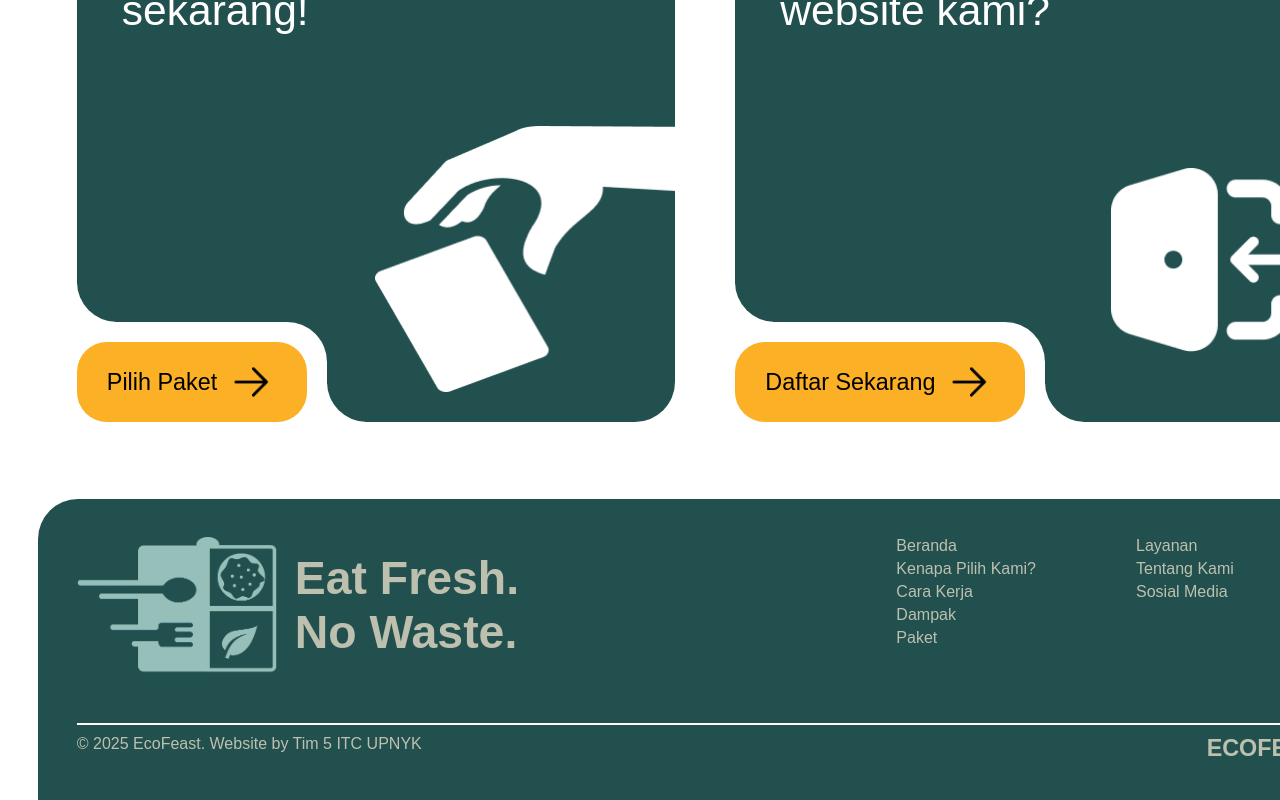
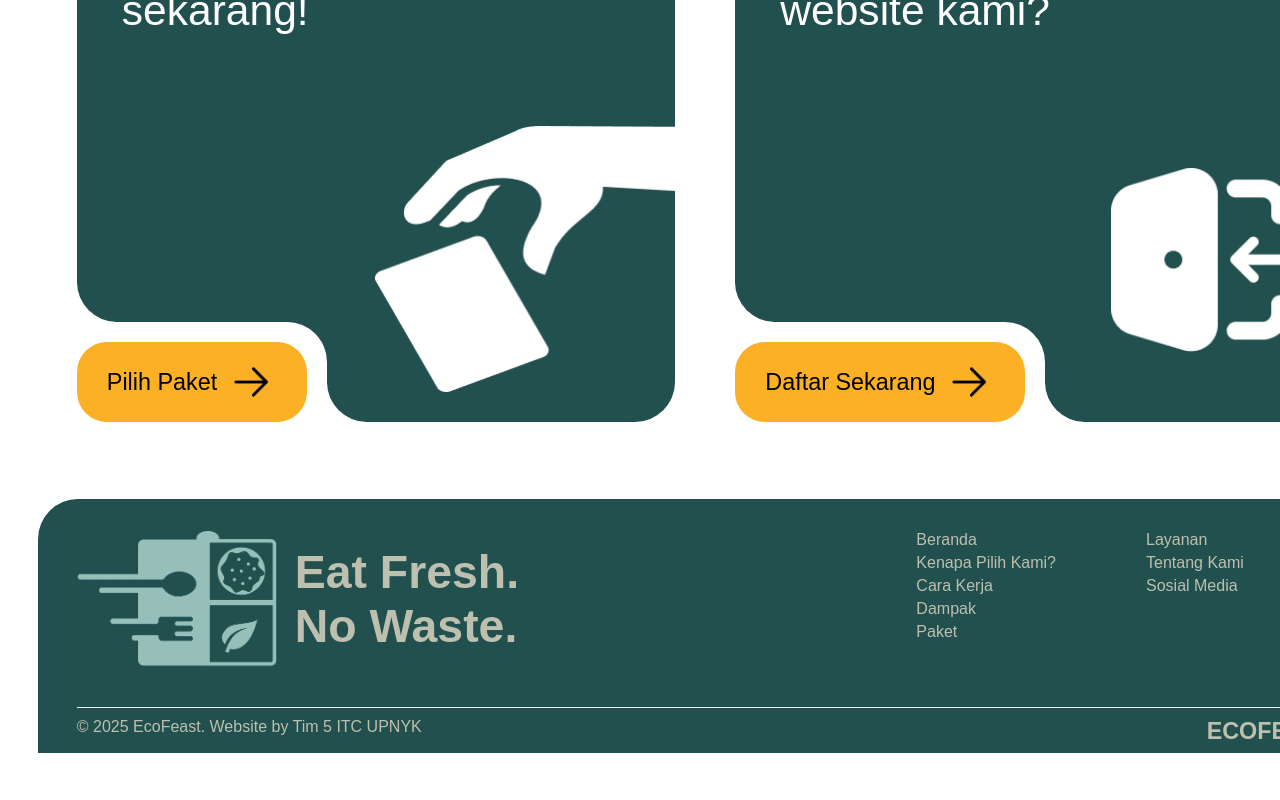
Before and after one commit to jkstar6/ecofeast, a React (Vite) app: page / in a window 1280 px wide. Shown: the part 4825-5625 px from the top of the page. After the commit the page ends 5578 px from the top, so only its background shows below. Built offline with nearby package versions, Linux system fonts and the light colour scheme.

Commit message:
fix footer

```diff
--- a/src/styles/footer.css
+++ b/src/styles/footer.css
@@ -5,9 +5,10 @@
   margin-top: 50px;
   color: #bec0af;
   background-color: #21504E;
-  padding: 3vw 3vw;
+  padding: 2.5vw 3vw;
   border-top-left-radius: 40px;
   border-top-right-radius: 40px;
+  height: 190px;
 }
 
 .main-footer {
@@ -37,7 +38,7 @@
 .footer-ul-1,
 .footer-ul-2 {
   list-style-type: none;
-  margin-right: 100px;
+  margin-right: 90px;
 }
 
 .footer-ul-1 li,
@@ -62,7 +63,7 @@
 .line-footer {
   background-color: #ffffff;
   height: 1.5px;
-  margin-top: 50px;
+  margin-top: 40px;
   margin-bottom: 10px;
 }
 
@@ -73,8 +74,6 @@
 
 .bottom-text p {
   font-size: clamp(0.5rem, 0.7vw + 0.5rem, 1rem);
-  font-family: "Raleway", sans-serif;
-  font-weight: 450;
 }
 
 .bottom-text h5 {
```
